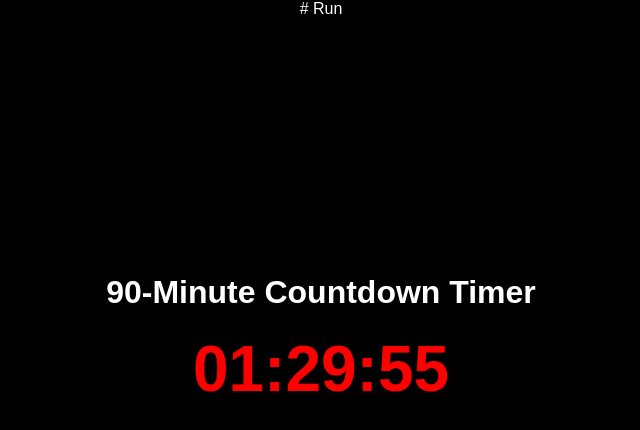
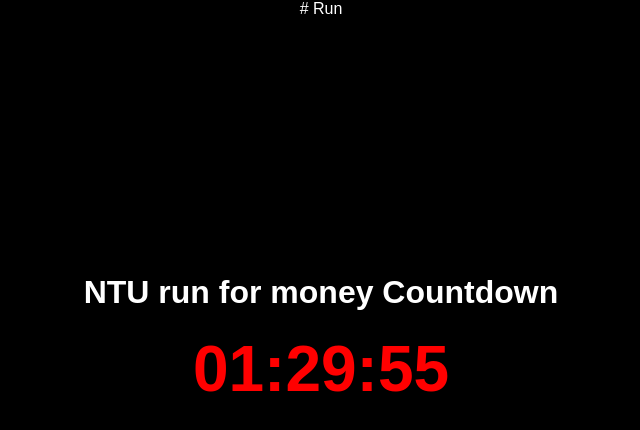
Before and after one commit to MarkymarkLee/test-js-server, a plain HTML site: page index.html in a window 1280 px wide. Shown: the whole page, without its empty margins (319-959 px from the left). Drawn offline with Linux system fonts and the light colour scheme.

Commit message:
Update index.html

```diff
--- a/index.html
+++ b/index.html
@@ -4,7 +4,7 @@
 <head>
     <meta charset="UTF-8">
     <meta name="viewport" content="width=device-width, initial-scale=1.0">
-    <title>90-Minute Countdown</title>
+    <title>NTU run for money Countdown</title>
     <style>
         body {
             font-family: Arial, sans-serif;
@@ -28,7 +28,7 @@
     </style>
 </head>
 <body>
-    <h1>90-Minute Countdown Timer</h1>
+    <h1>NTU run for money Countdown</h1>
     <div id="timer">00:00:00</div>
     <script>
         // 设置倒计时的目标时间（90分钟后）
```
